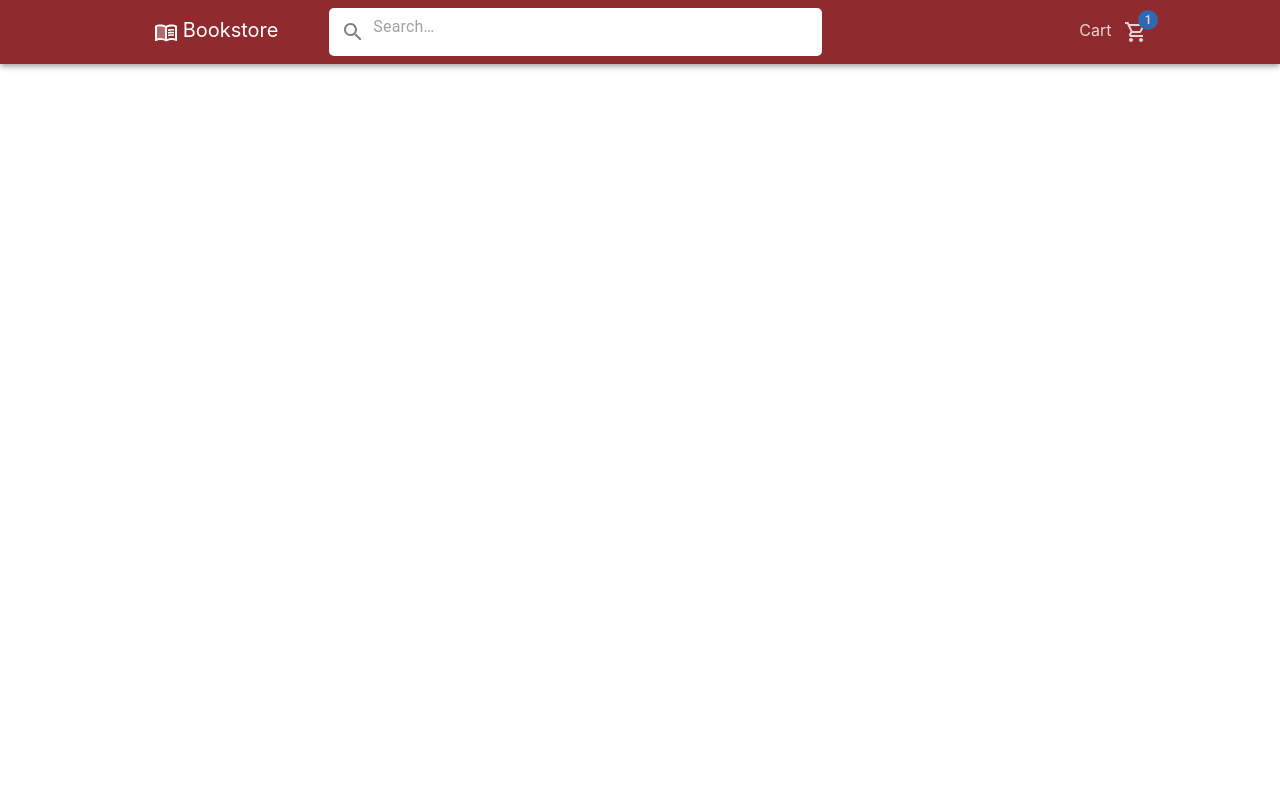
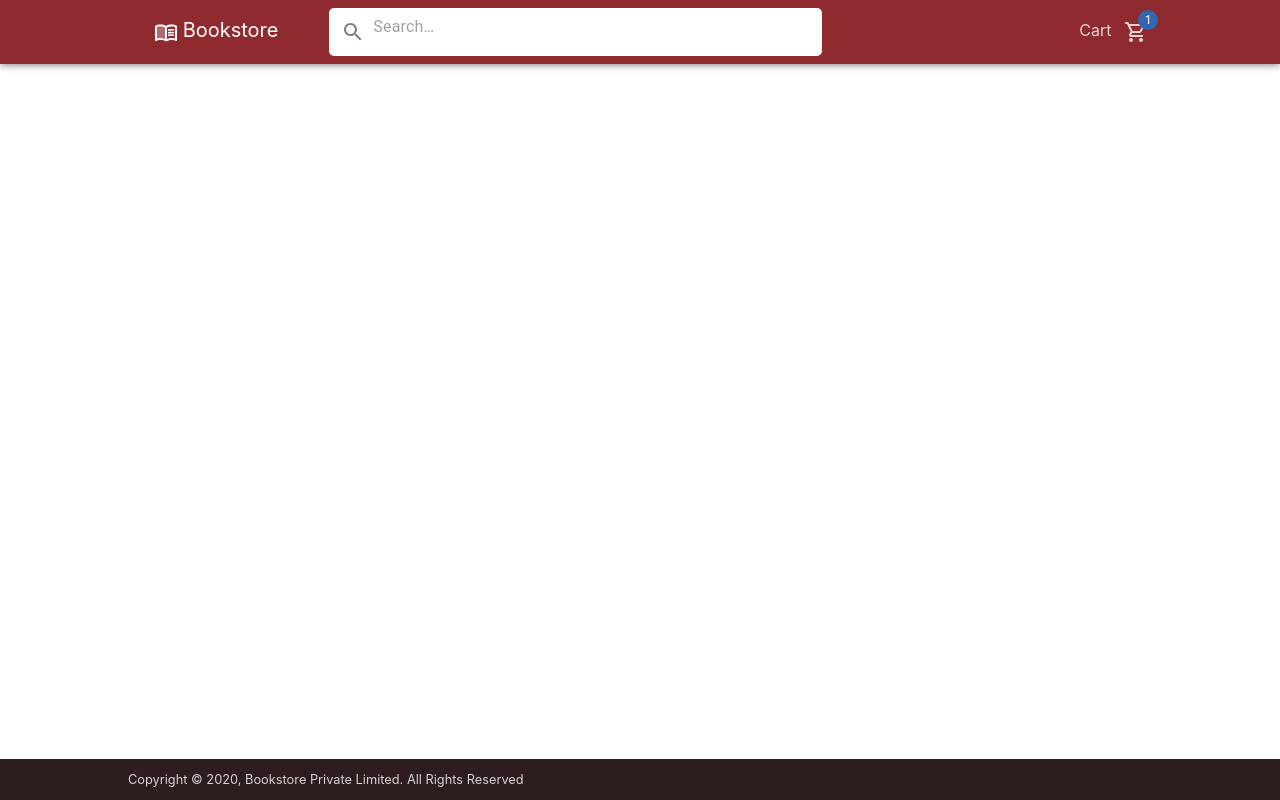
Before and after one commit to NishuTyagi15/BookStore_App, a React (Create React App) app: page /booksdisplay in a window 1280 px wide. Built offline with nearby package versions, Linux system fonts and the light colour scheme.

Commit message:
[Nishu Tyagi]Added:Footer Part of Display/Home Page

```diff
--- a/src/App.js
+++ b/src/App.js
@@ -2,17 +2,17 @@ import { BrowserRouter as Router, Switch, Route } from 'react-router-dom';
 
 import './App.css';
 import Dashboard from './Pages/Dashboard/Dashboard';
-import Header from './Components/Header/Header';
+import BooksDisplay from './Pages/BooksDisplay/BooksDisplay';
 
 function App() {
   return (
     <div className="App">
-      {/* <Router>
+      <Router>
         <Switch>
-          <Route path="/" component={Dashboard} />
+          <Route exact path="/" component={Dashboard} />
+          <Route path="/booksdisplay" component={BooksDisplay} />
         </Switch>
-      </Router> */}
-      <Header />
+      </Router>
     </div>
   );
 }
--- /dev/null
+++ b/src/Components/Footer/Footer.css
@@ -0,0 +1,15 @@
+.footer_main{
+    background-color: #2E1D1E !important;
+    position: absolute;
+    bottom: 0;
+    left: 0;
+    width: 100%;
+}
+
+.footer_title {
+    color: #fff;
+    opacity: 0.8;
+    float: left;
+    font-size: 0.8rem;
+    margin-left: 8rem;
+}
--- a/src/Components/Footer/Footer.jsx
+++ b/src/Components/Footer/Footer.jsx
@@ -1,13 +1,5 @@
 import React, { Component } from 'react';
-import AppBar from '@material-ui/core/AppBar';
-import Toolbar from '@material-ui/core/Toolbar';
-import MenuBookTwoTone from '@material-ui/icons/MenuBookTwoTone';
-import SearchIcon from '@material-ui/icons/Search';
-import InputBase from '@material-ui/core/InputBase';
-import './Header.scss';
-import PersonOutlineIcon from '@material-ui/icons/PersonOutline';
-import ShoppingCartOutlined from '@material-ui/icons/ShoppingCartOutlined';
-import Badge from '@mui/material/Badge';
+import './Footer.css';
 
 class Header extends Component {
     constructor(props) {
@@ -18,39 +10,11 @@ class Header extends Component {
     render() {
         return (
             <>
-                <AppBar className="header_main" position="fixed">
-                    <Toolbar>
-                        <div className="header_title">
-                            <MenuBookTwoTone />
-                            <div className="text">Bookstore</div>
-                        </div>
-                        <div className="search">
-                            <div className="searchIcon">
-                                <SearchIcon />
-                            </div>
-                            <InputBase
-                                placeholder="Search…"
-                                className="input"
-                            />
-                        </div>
-                        <div className="side-header">
-                            <div className="cart_main">
-                                <span className="cart">Cart</span>
-                                <Badge badgeContent={1}
-                                    color="primary"
-                                    anchorOrigin={{
-                                        vertical: 'top',
-                                        horizontal: 'right',
-                                    }}>
-                                    <ShoppingCartOutlined />
-                                </Badge>
-                            </div>
-                        </div>
-                    </Toolbar>
-                </AppBar>
+            <div className="footer_main">
+                <p className="footer_title">Copyright &copy; 2020, Bookstore Private Limited. All Rights Reserved</p>
+            </div>
             </>
         );
-
     }
 }
 
--- a/src/Components/Header/Header.jsx
+++ b/src/Components/Header/Header.jsx
@@ -5,8 +5,6 @@ import Toolbar from '@material-ui/core/Toolbar';
 import MenuBookTwoTone from '@material-ui/icons/MenuBookTwoTone';
 import SearchIcon from '@material-ui/icons/Search';
 import InputBase from '@material-ui/core/InputBase';
-import './Header.scss';
-import PersonOutlineIcon from '@material-ui/icons/PersonOutline';
 import ShoppingCartOutlined from '@material-ui/icons/ShoppingCartOutlined';
 import Badge from '@mui/material/Badge';
 
--- /dev/null
+++ b/src/Pages/BooksDisplay/BooksDisplay.jsx
@@ -0,0 +1,16 @@
+import React, { Component } from 'react'
+import Header from '../../Components/Header/Header';
+import Footer from '../../Components/Footer/Footer';
+
+export class BooksDisplay extends Component {
+    render() {
+        return (
+            <div>
+                <Header/>
+                <Footer/>
+            </div>
+        )
+    }
+}
+
+export default BooksDisplay
--- a/src/Pages/Login/Login.jsx
+++ b/src/Pages/Login/Login.jsx
@@ -1,6 +1,6 @@
 import React, { Component } from 'react';
+import '../SignUp/Signup.scss';
 import TextField from '@material-ui/core/TextField';
-import '../SignUp/Signup.scss';
 import Button from '@material-ui/core/Button';
 import UserServices from '../../Services/UserService';
 import { Snackbar, IconButton } from '@mui/material';
@@ -51,13 +51,16 @@ export default class Login extends Component {
             obj.login(signinObj).then((response)=> {
                 console.log(response);
                 localStorage.setItem("token", response.data.id);
-                this.setState({snackbaropen:true, snackbarmsg: "Login Successful!"})
+                this.setState({snackbaropen:true, snackbarmsg: "Login Successful!"});
+                var timer  = setTimeout(function(){
+                    window.location = '/booksdisplay'
+                }, 2000);
             }).catch((error)=>{
                 console.log(error);
-                this.setState({snackbaropen:true, snackbarmsg: "Login Failed!"})
+                this.setState({snackbaropen:true, snackbarmsg: "Login Failed!"});
             })
         }  else {
-            this.setState({snackbaropen:true, snackbarmsg: "Please enter data!"})
+            this.setState({snackbaropen:true, snackbarmsg: "Please enter data!"});
         }
     }
 
```
Also changed, not shown: src/Components/Footer/Footer.scss (deleted).
